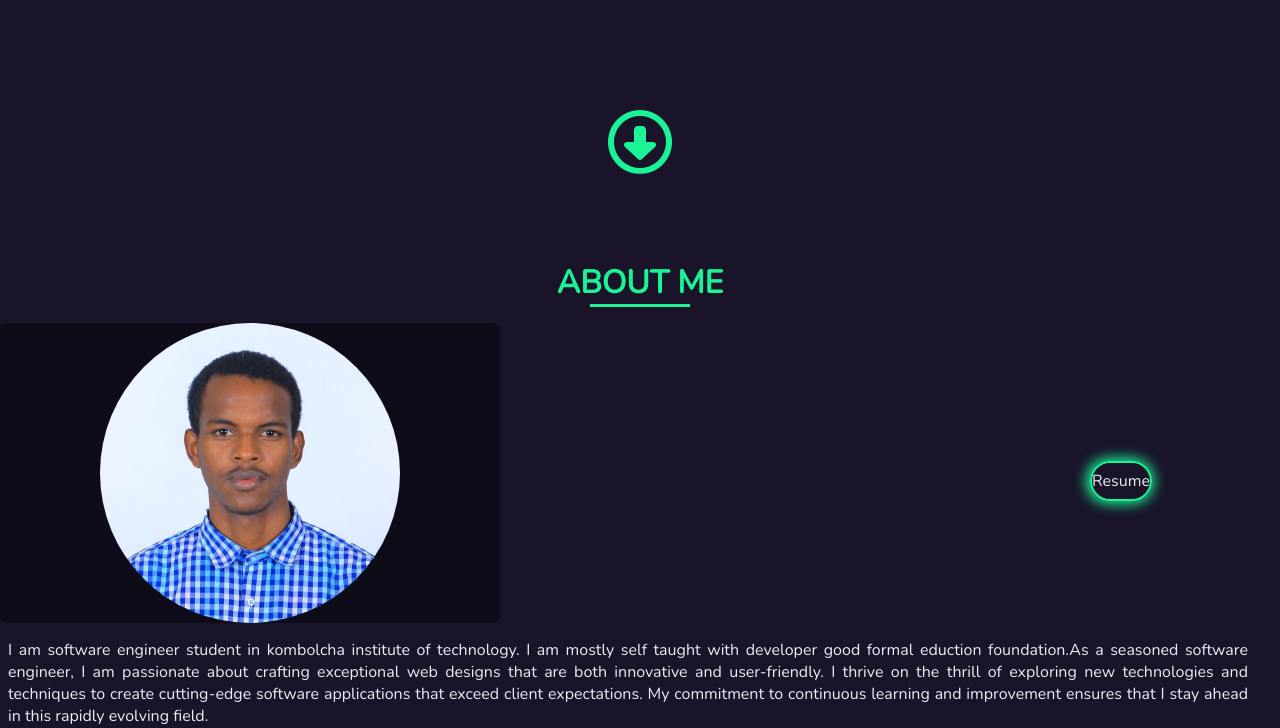
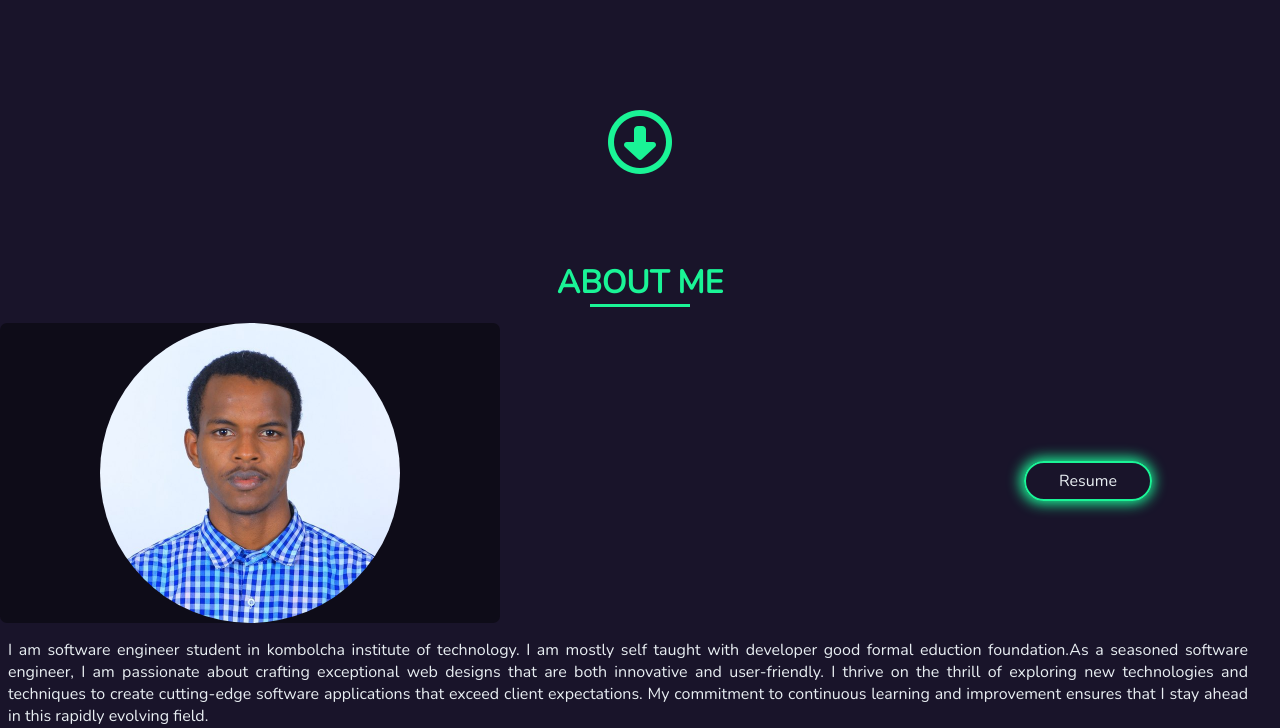
Before and after one commit to voidrak/Portfolio-V1, a PHP site: page / in a window 1280 px wide. Shown: the part 676-1404 px from the top of the page. Run offline with PHP 8.4, Linux system fonts and the light colour scheme.

Commit message:
Update portfolio.css

```diff
--- a/css/portfolio.css
+++ b/css/portfolio.css
@@ -230,13 +230,15 @@ a:any-link {
   margin-right: 10vw;
   border: 2px solid var(--ACCENT-COLOR);
   border-radius: 20px;
+  width: 10vw;
   max-width: 200px;
+  min-width: 80px;
   box-shadow: var(--HEAD-SHADOW-DESK);
 }
-.resume p {
+/* .resume p {
   white-space: nowrap;
   font-size: 100%;
-}
+} */
 .about {
   display: flex;
   flex-flow: column nowrap;
```
